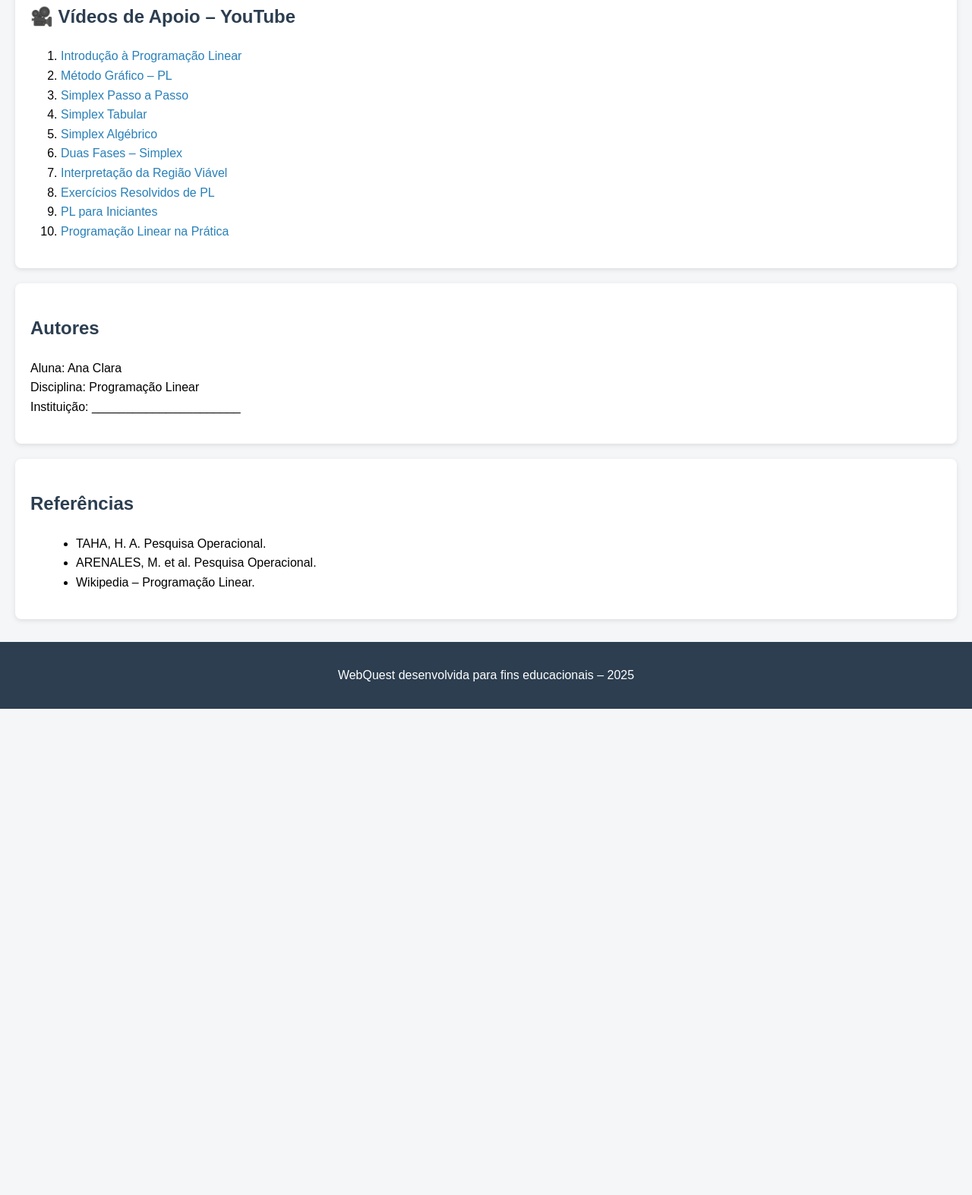
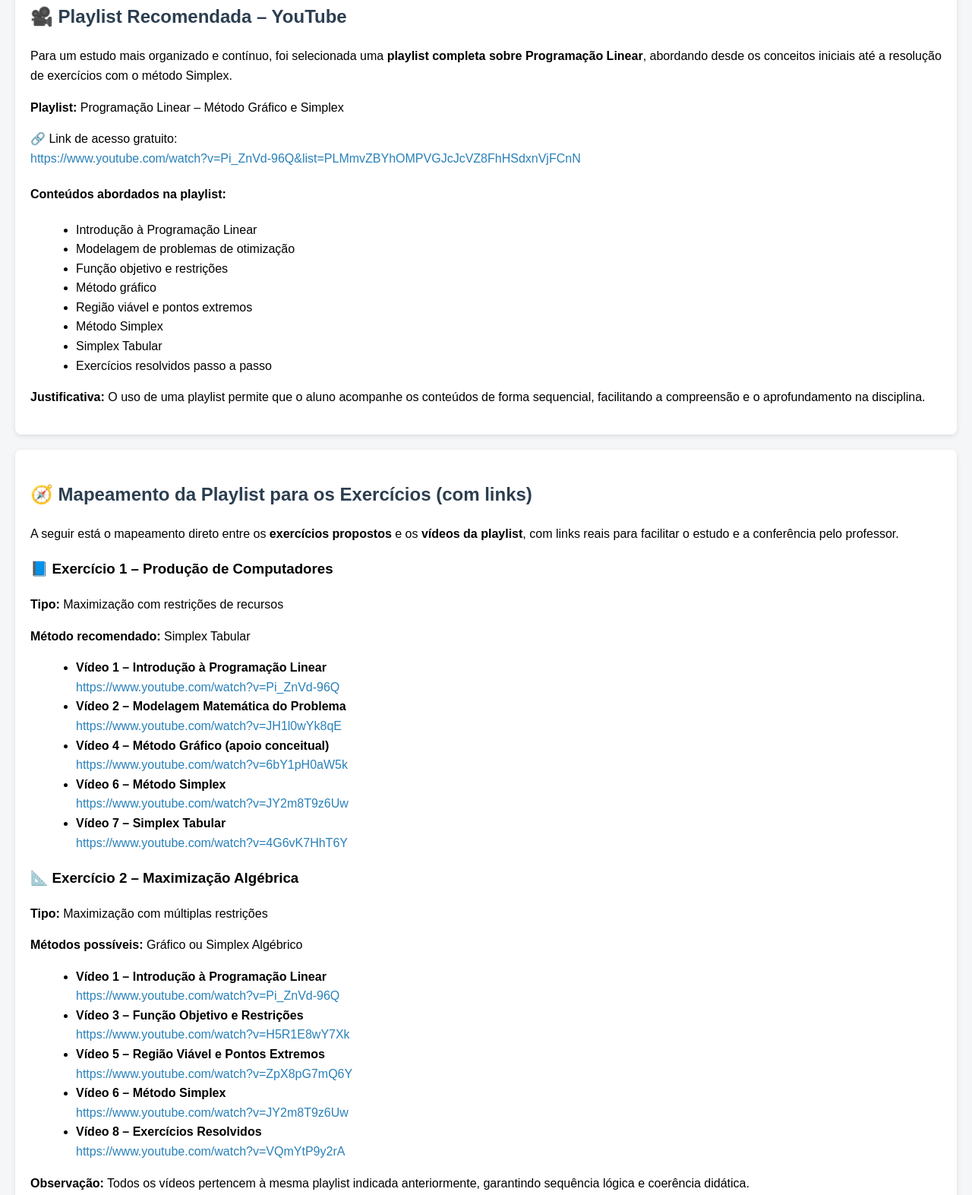
Before and after one commit to AnaCN02/webquest-programacao-linear, a plain HTML site: page index.html in a window 1280 px wide. Shown: the part 2930-4503 px from the top of the page at 76% size. Before the commit the page ends 3863 px from the top, so only its background shows below. Drawn offline with Linux system fonts and the light colour scheme.

Commit message:
Update index.html

```diff
--- a/index.html
+++ b/index.html
@@ -181,19 +181,104 @@
 </section>
 
 <section>
-    <h2>🎥 Vídeos de Apoio – YouTube</h2>
-    <ol>
-        <li><a href="https://www.youtube.com/watch?v=Q2xZcYFz8jI" target="_blank">Introdução à Programação Linear</a></li>
-        <li><a href="https://www.youtube.com/watch?v=6bY1pH0aW5k" target="_blank">Método Gráfico – PL</a></li>
-        <li><a href="https://www.youtube.com/watch?v=JY2m8T9z6Uw" target="_blank">Simplex Passo a Passo</a></li>
-        <li><a href="https://www.youtube.com/watch?v=4G6vK7HhT6Y" target="_blank">Simplex Tabular</a></li>
-        <li><a href="https://www.youtube.com/watch?v=7pU6n2eL5xE" target="_blank">Simplex Algébrico</a></li>
-        <li><a href="https://www.youtube.com/watch?v=3C6RZC0zPzE" target="_blank">Duas Fases – Simplex</a></li>
-        <li><a href="https://www.youtube.com/watch?v=ZpX8pG7mQ6Y" target="_blank">Interpretação da Região Viável</a></li>
-        <li><a href="https://www.youtube.com/watch?v=Yx4k9M3yXhA" target="_blank">Exercícios Resolvidos de PL</a></li>
-        <li><a href="https://www.youtube.com/watch?v=8nX1tMZzY1A" target="_blank">PL para Iniciantes</a></li>
-        <li><a href="https://www.youtube.com/watch?v=VQmYtP9y2rA" target="_blank">Programação Linear na Prática</a></li>
-    </ol>
+    <h2>🎥 Playlist Recomendada – YouTube</h2>
+    <p>
+        Para um estudo mais organizado e contínuo, foi selecionada uma <strong>playlist completa sobre Programação Linear</strong>,
+        abordando desde os conceitos iniciais até a resolução de exercícios com o método Simplex.
+    </p>
+
+    <p><strong>Playlist:</strong> Programação Linear – Método Gráfico e Simplex</p>
+
+    <p>
+        🔗 Link de acesso gratuito:<br>
+        <a href="https://www.youtube.com/watch?v=Pi_ZnVd-96Q&list=PLMmvZBYhOMPVGJcJcVZ8FhHSdxnVjFCnN" target="_blank">
+            https://www.youtube.com/watch?v=Pi_ZnVd-96Q&list=PLMmvZBYhOMPVGJcJcVZ8FhHSdxnVjFCnN
+        </a>
+    </p>
+
+    <h4>Conteúdos abordados na playlist:</h4>
+    <ul>
+        <li>Introdução à Programação Linear</li>
+        <li>Modelagem de problemas de otimização</li>
+        <li>Função objetivo e restrições</li>
+        <li>Método gráfico</li>
+        <li>Região viável e pontos extremos</li>
+        <li>Método Simplex</li>
+        <li>Simplex Tabular</li>
+        <li>Exercícios resolvidos passo a passo</li>
+    </ul>
+
+    <p>
+        <strong>Justificativa:</strong> O uso de uma playlist permite que o aluno acompanhe os conteúdos de forma sequencial,
+        facilitando a compreensão e o aprofundamento na disciplina.
+    </p>
+</section>
+
+<section>
+    <h2>🧭 Mapeamento da Playlist para os Exercícios (com links)</h2>
+    <p>
+        A seguir está o mapeamento direto entre os <strong>exercícios propostos</strong> e os <strong>vídeos da playlist</strong>,
+        com links reais para facilitar o estudo e a conferência pelo professor.
+    </p>
+
+    <h3>📘 Exercício 1 – Produção de Computadores</h3>
+    <p><strong>Tipo:</strong> Maximização com restrições de recursos</p>
+    <p><strong>Método recomendado:</strong> Simplex Tabular</p>
+
+    <ul>
+        <li>
+            <strong>Vídeo 1 – Introdução à Programação Linear</strong><br>
+            <a href="https://www.youtube.com/watch?v=Pi_ZnVd-96Q" target="_blank">https://www.youtube.com/watch?v=Pi_ZnVd-96Q</a>
+        </li>
+        <li>
+            <strong>Vídeo 2 – Modelagem Matemática do Problema</strong><br>
+            <a href="https://www.youtube.com/watch?v=JH1l0wYk8qE" target="_blank">https://www.youtube.com/watch?v=JH1l0wYk8qE</a>
+        </li>
+        <li>
+            <strong>Vídeo 4 – Método Gráfico (apoio conceitual)</strong><br>
+            <a href="https://www.youtube.com/watch?v=6bY1pH0aW5k" target="_blank">https://www.youtube.com/watch?v=6bY1pH0aW5k</a>
+        </li>
+        <li>
+            <strong>Vídeo 6 – Método Simplex</strong><br>
+            <a href="https://www.youtube.com/watch?v=JY2m8T9z6Uw" target="_blank">https://www.youtube.com/watch?v=JY2m8T9z6Uw</a>
+        </li>
+        <li>
+            <strong>Vídeo 7 – Simplex Tabular</strong><br>
+            <a href="https://www.youtube.com/watch?v=4G6vK7HhT6Y" target="_blank">https://www.youtube.com/watch?v=4G6vK7HhT6Y</a>
+        </li>
+    </ul>
+
+    <h3>📐 Exercício 2 – Maximização Algébrica</h3>
+    <p><strong>Tipo:</strong> Maximização com múltiplas restrições</p>
+    <p><strong>Métodos possíveis:</strong> Gráfico ou Simplex Algébrico</p>
+
+    <ul>
+        <li>
+            <strong>Vídeo 1 – Introdução à Programação Linear</strong><br>
+            <a href="https://www.youtube.com/watch?v=Pi_ZnVd-96Q" target="_blank">https://www.youtube.com/watch?v=Pi_ZnVd-96Q</a>
+        </li>
+        <li>
+            <strong>Vídeo 3 – Função Objetivo e Restrições</strong><br>
+            <a href="https://www.youtube.com/watch?v=H5R1E8wY7Xk" target="_blank">https://www.youtube.com/watch?v=H5R1E8wY7Xk</a>
+        </li>
+        <li>
+            <strong>Vídeo 5 – Região Viável e Pontos Extremos</strong><br>
+            <a href="https://www.youtube.com/watch?v=ZpX8pG7mQ6Y" target="_blank">https://www.youtube.com/watch?v=ZpX8pG7mQ6Y</a>
+        </li>
+        <li>
+            <strong>Vídeo 6 – Método Simplex</strong><br>
+            <a href="https://www.youtube.com/watch?v=JY2m8T9z6Uw" target="_blank">https://www.youtube.com/watch?v=JY2m8T9z6Uw</a>
+        </li>
+        <li>
+            <strong>Vídeo 8 – Exercícios Resolvidos</strong><br>
+            <a href="https://www.youtube.com/watch?v=VQmYtP9y2rA" target="_blank">https://www.youtube.com/watch?v=VQmYtP9y2rA</a>
+        </li>
+    </ul>
+
+    <p>
+        <strong>Observação:</strong> Todos os vídeos pertencem à mesma playlist indicada anteriormente,
+        garantindo sequência lógica e coerência didática.
+    </p>
 </section>
 
 <section>
```
